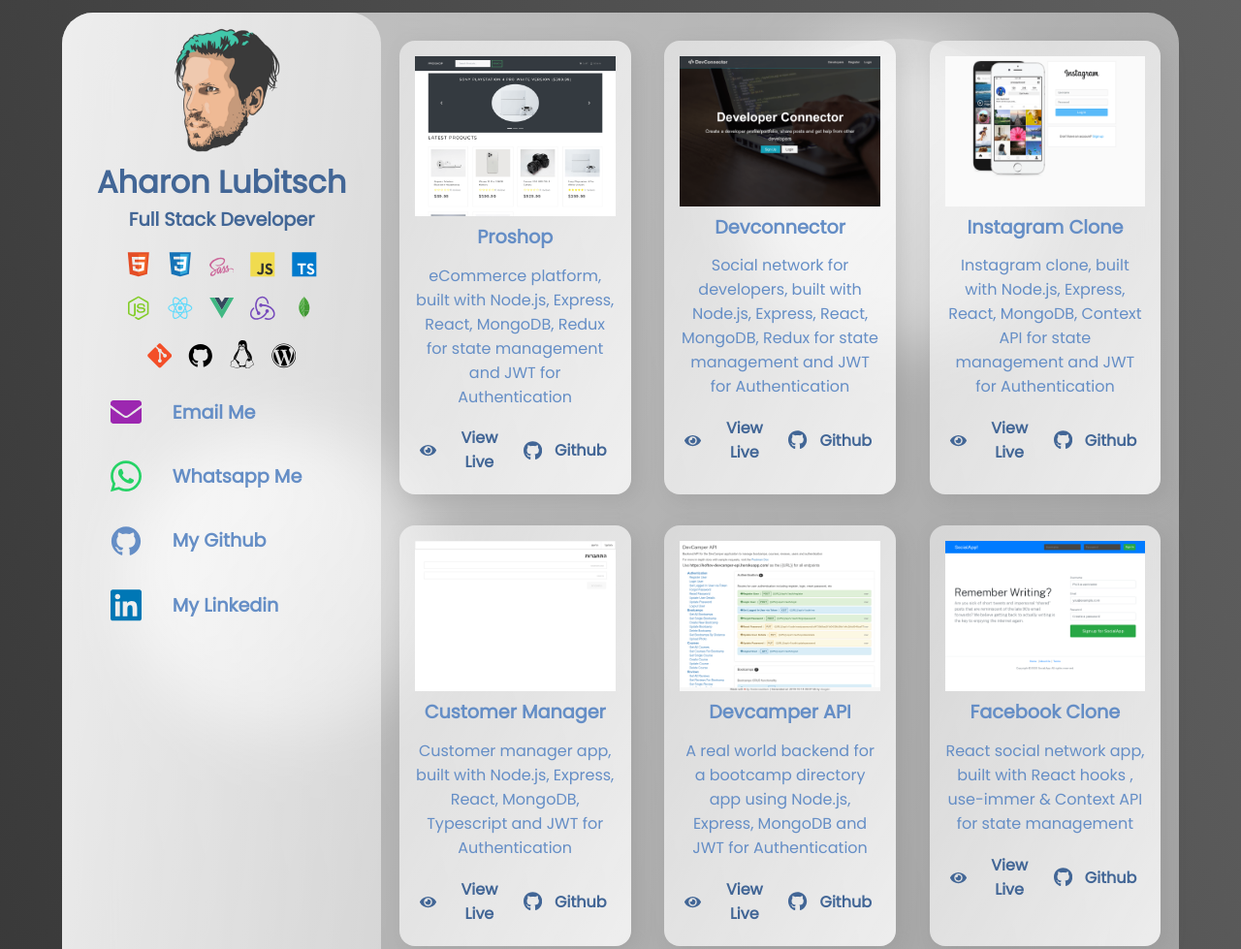
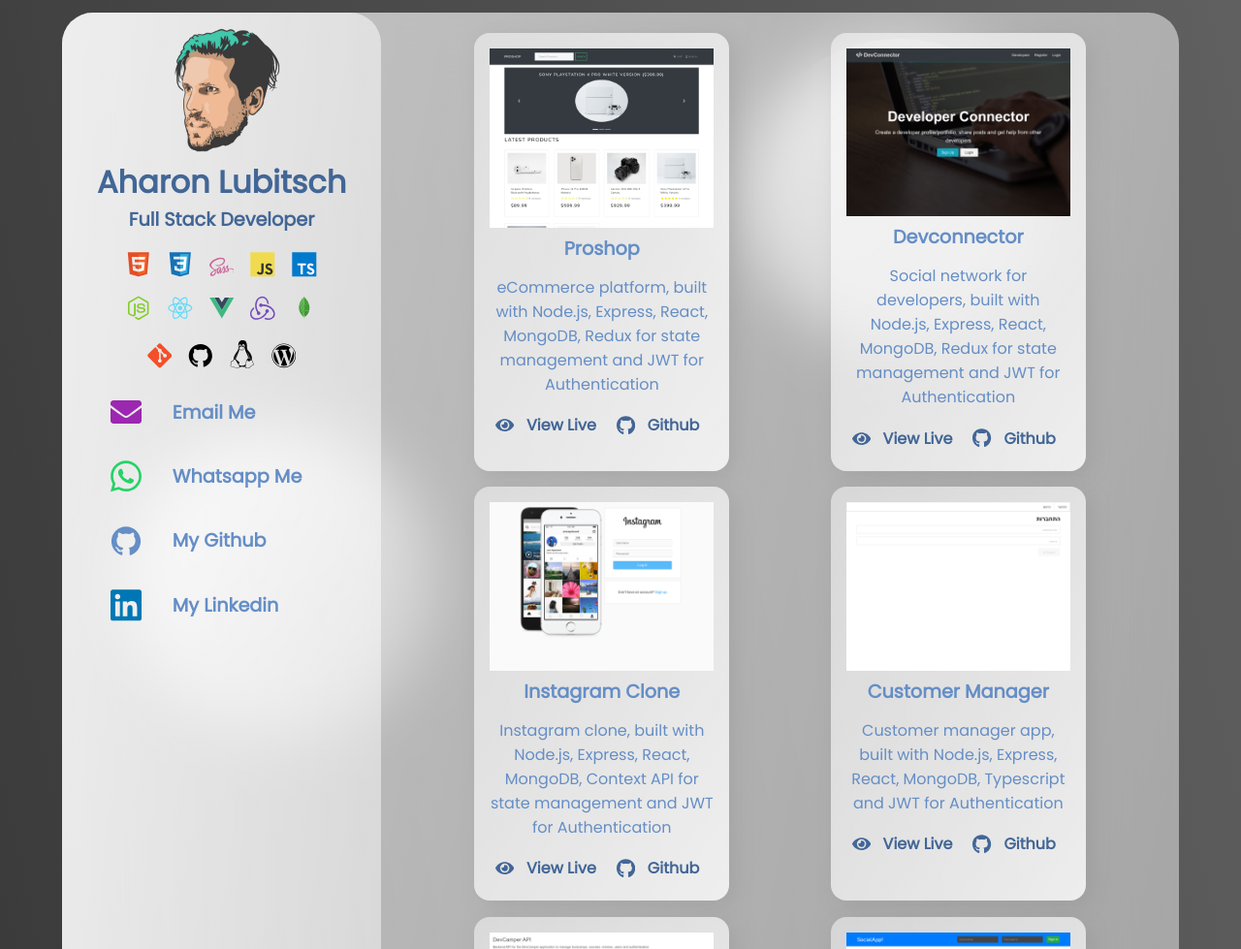
Before and after one commit to ahronlu/ahronlu.github.io, a plain HTML site: page index.html in a window 1280 px wide. Shown: the top 979 px of the page at 97% size. Drawn offline with Linux system fonts and the light colour scheme.

Commit message:
Update styles.css

```diff
--- a/styles.css
+++ b/styles.css
@@ -159,7 +159,7 @@ main {
 }
 
 .card {
-  width: 29%;
+  width: 32%;
   display: flex;
   flex-direction: column;
   align-items: center;
@@ -169,7 +169,7 @@ main {
     rgba(255, 255, 255, 0.5)
   );
   border-radius: 1rem;
-  margin: 1rem;
+  margin: 1%;
   padding: 1rem;
   box-shadow: 6px 6px 20px rgba(122, 122, 122, 0.212);
 }
```
